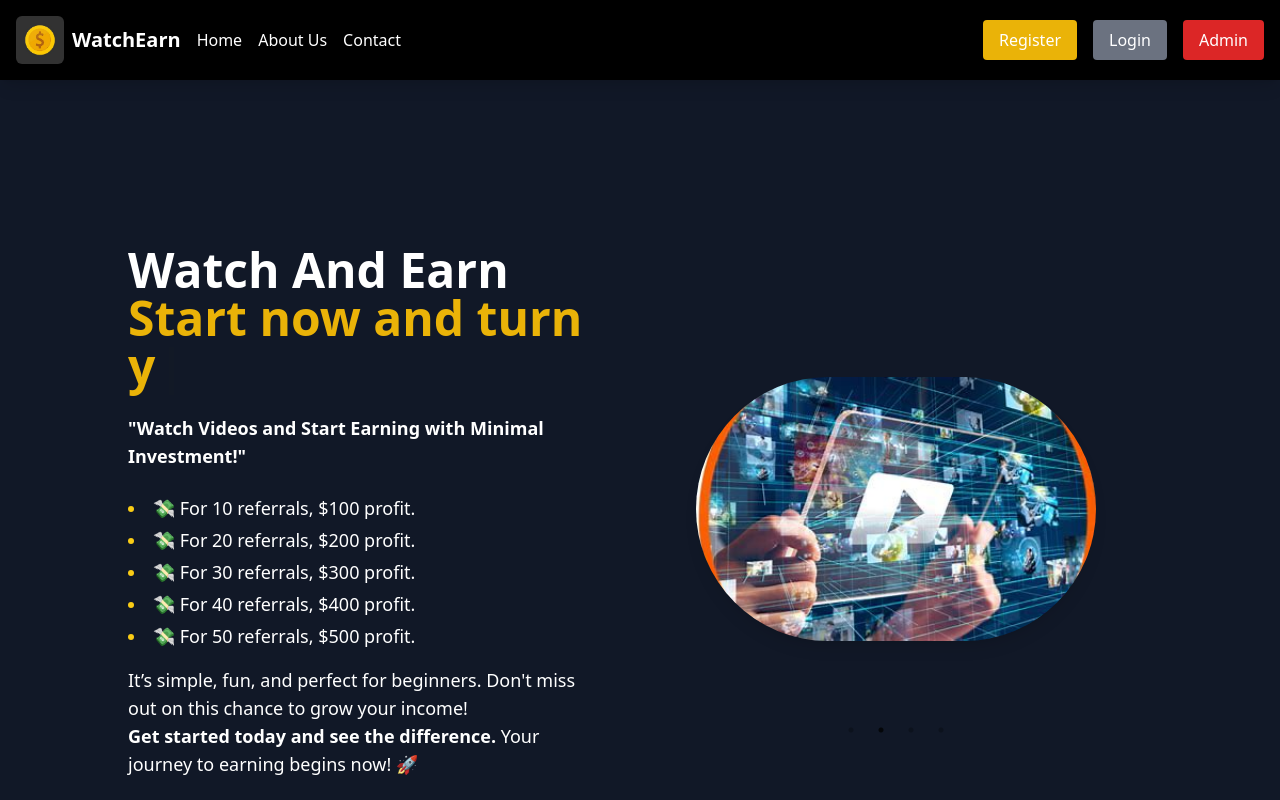
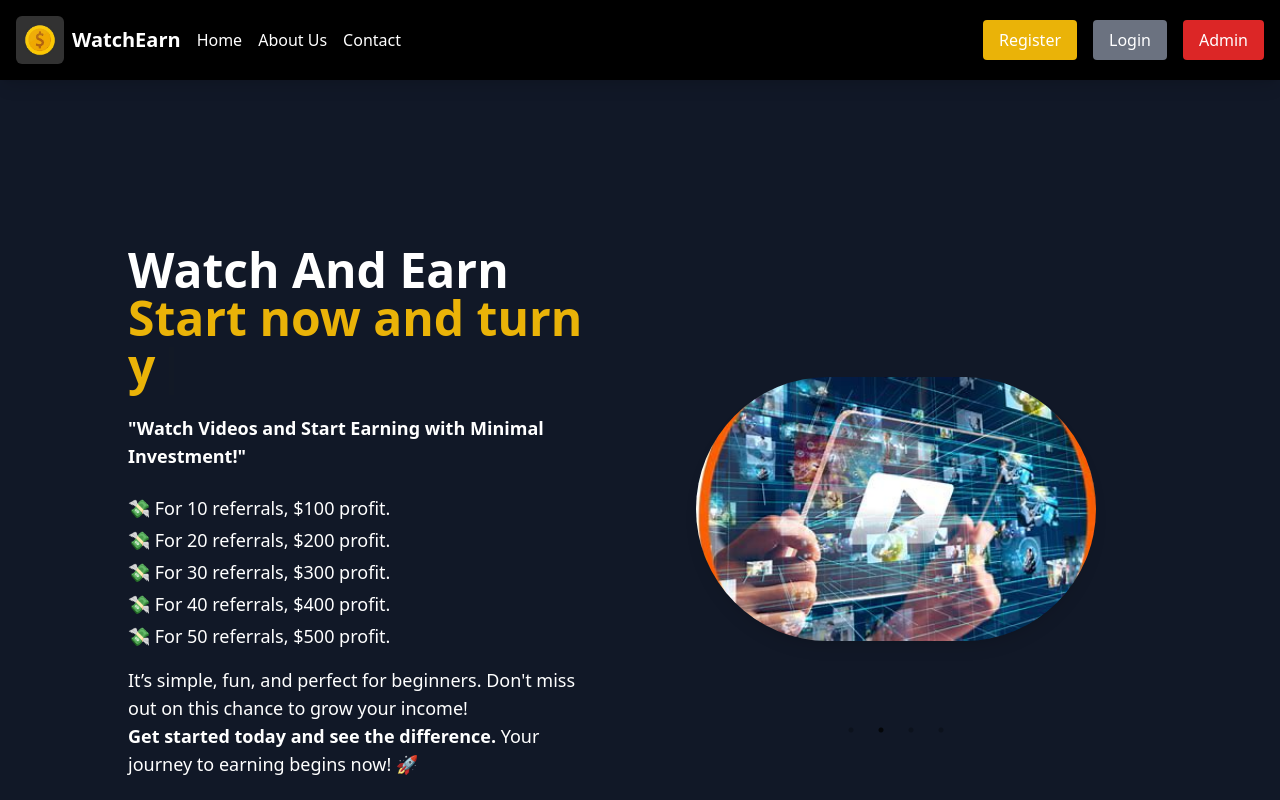
Before and after one commit to iQraWaheedAhmad/watch-earn, a Next.js app: page / in a window 1280 px wide. Shown: the top 800 px of the page. Built offline with nearby package versions, Linux system fonts and the light colour scheme.

Commit message:
all issue solved

```diff
--- a/src/app/components/Hero.tsx
+++ b/src/app/components/Hero.tsx
@@ -55,7 +55,7 @@ export default function Hero() {
           &quot;Watch Videos and Start Earning with Minimal Investment!&quot;
         </p>
         <div className="text-lg text-white max-w-md space-y-4">
-          <ul className="list-disc list-inside space-y-1 marker:text-yellow-400">
+          <ul className="list-none space-y-1 pl-0">
             <li>💸 For 10 referrals, $100 profit.</li>
             <li>💸 For 20 referrals, $200 profit.</li>
             <li>💸 For 30 referrals, $300 profit.</li>
```
